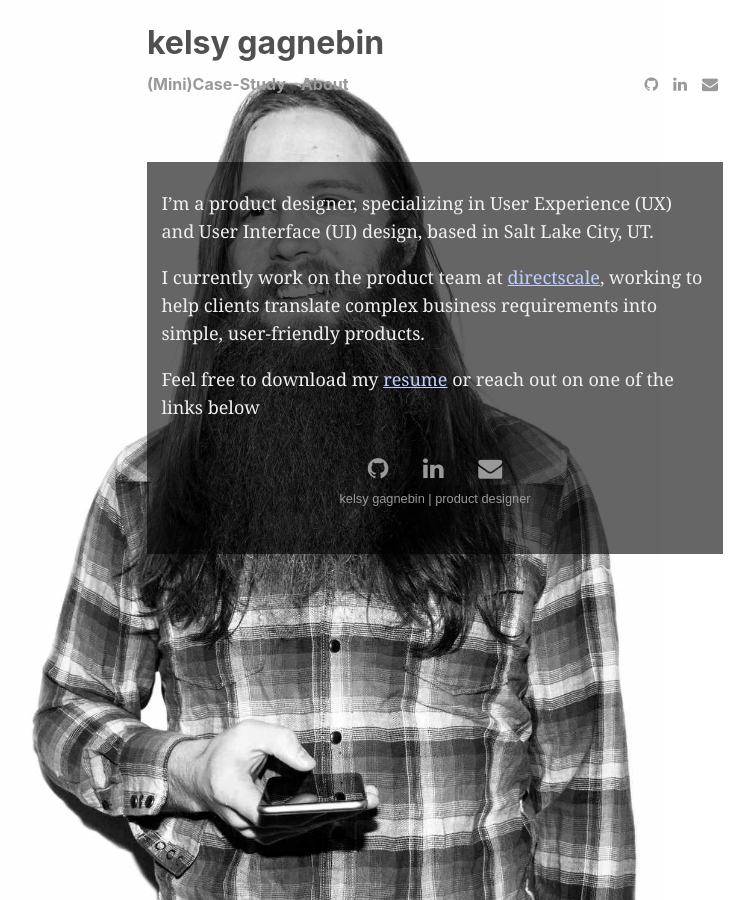
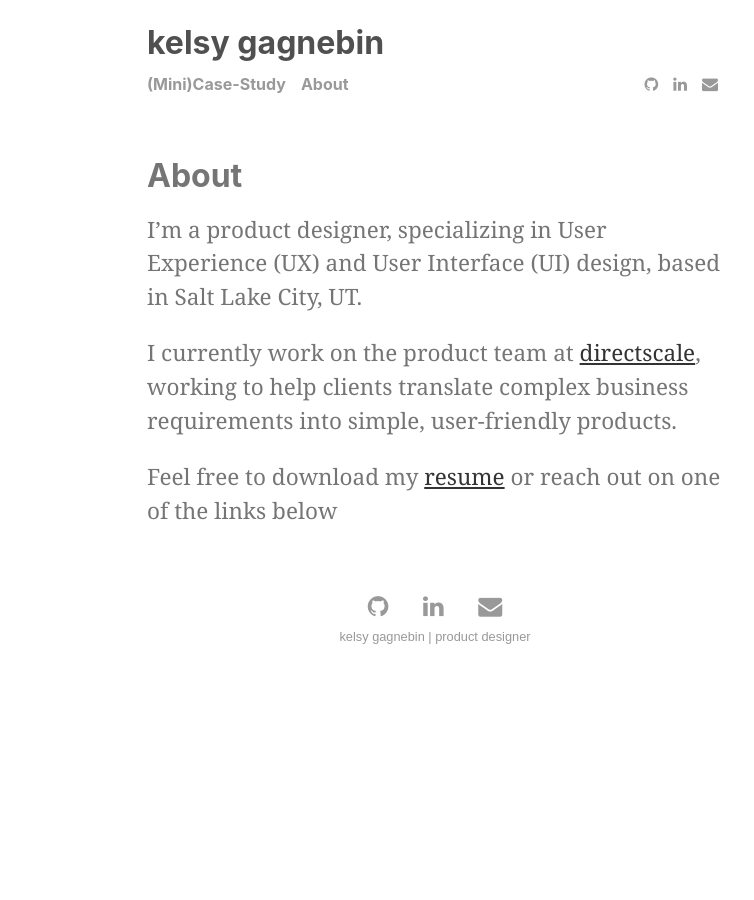
Before and after one commit to kelsymichael/kelsymichael.github.io, a Jekyll site: the page built from menu/about.md, in a window 1280 px wide. Shown: the whole page, without its empty margins (205-959 px from the left). Built offline with Jekyll 4.4.1, drawn with Linux system fonts in a browser that asks for light colours; nearby versions of some CDN libraries.

Commit message:
Simplify about page

```diff
--- a/_layouts/page.html
+++ b/_layouts/page.html
@@ -2,7 +2,7 @@
 layout: default
 ---
 
-<h1>
+<h1 class='home-title'>
   {{ page.title }}
 </h1>
 
--- a/menu/about.md
+++ b/menu/about.md
@@ -1,12 +1,12 @@
 ---
-layout: homealternate2
+layout: page
 title: About
 ---
-{:.home-description-text--light}
+{:.home-description-text}
 I'm a product designer, specializing in User Experience (UX) and User Interface (UI) design, based in Salt Lake City, UT.
 
-{:.home-description-text--light}
-I currently work on the product team at [directscale](https://www.directscale.com){:.light--link}, working to help clients translate complex business requirements into simple, user-friendly products.
+{:.home-description-text}
+I currently work on the product team at [directscale](https://www.directscale.com), working to help clients translate complex business requirements into simple, user-friendly products.
 
-{:.home-description-text--light}
-Feel free to download my [resume]({{site.github.url}}/assets/portfolio.pdf){:.light--link} or reach out on one of the links below
+{:.home-description-text}
+Feel free to download my [resume]({{site.github.url}}/assets/portfolio.pdf) or reach out on one of the links below
```
